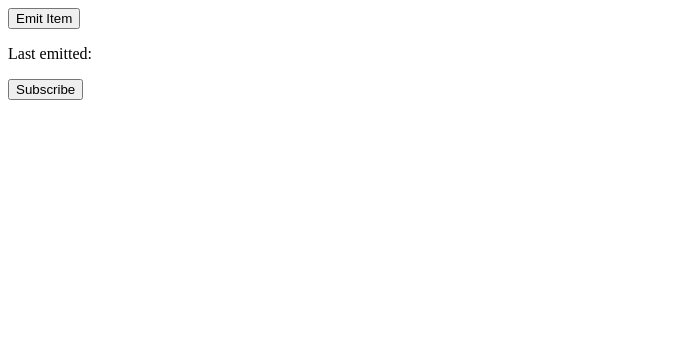
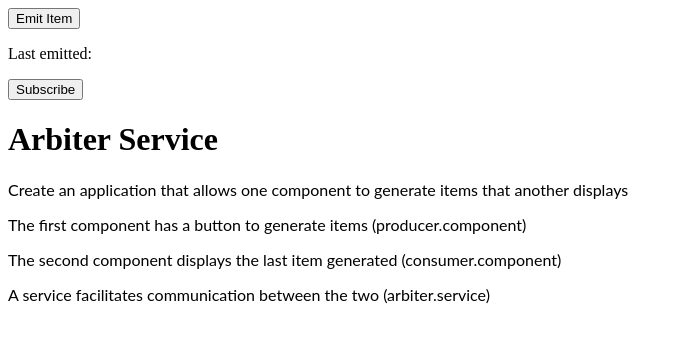
Before and after one commit to aliza614/jbh-rxjs-2arbiter-aliza, an Angular app: page / in a window 1280 px wide. Shown: the top 342 px of the page, without its empty margins (0-683 px from the left). Built offline with nearby package versions, Linux system fonts and the light colour scheme.

Commit message:
added directions to the website

```diff
--- a/src/app/app.component.html
+++ b/src/app/app.component.html
@@ -1,2 +1,13 @@
 <producer></producer>
 <consumer></consumer>
+<h1>Arbiter Service</h1>
+
+<p>
+  Create an application that allows one component to generate items that another
+  displays
+</p>
+<p>The first component has a button to generate items (producer.component)</p>
+<p>
+  The second component displays the last item generated (consumer.component)
+</p>
+<p>A service facilitates communication between the two (arbiter.service)</p>
```
